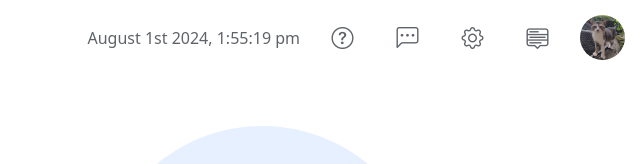
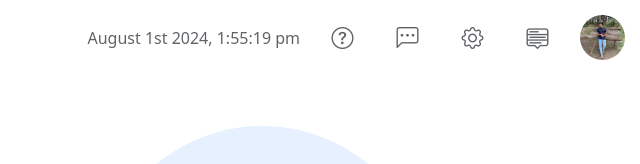
Before and after one commit to ilyazzz/Google-Meet-Dashboard-Clone, a plain HTML site: page index.html in a window 1280 px wide. Shown: the top 164 px of the page, 640-1280 px from the left. Drawn offline with nearby package versions, Linux system fonts and the light colour scheme.

Commit message:
pillu image change

```diff
--- a/index.html
+++ b/index.html
@@ -149,6 +149,7 @@
                                                                     <li><a class="dropdown-item" href="#">Microphone
                                                                             array</a></li>
                                                                 </ul>
+                                                            </ul>
                                                             </div>
                                                         </div>
                                                         <div class="col col-md-4">
@@ -458,7 +459,7 @@
                     <div class="dropdown">
                         <button class="btn-improve" type="button" id="dropdownMenu2" data-bs-toggle="dropdown"
                             aria-expanded="false">
-                            <img src="Images/pillu.jpg" alt="">
+                            <img src="Images\WhatsApp Image 2024-07-31 at 8.09.22 PM.jpeg" alt="">
                         </button>
                         <ul class="dropdown-menu shadow dropdown-of-account" aria-labelledby="dropdownMenu2">
                             <div class="first-div">
```
Also changed, not shown: Images/WhatsApp Image 2024-07-31 at 8.09.22 PM.jpeg (added).
